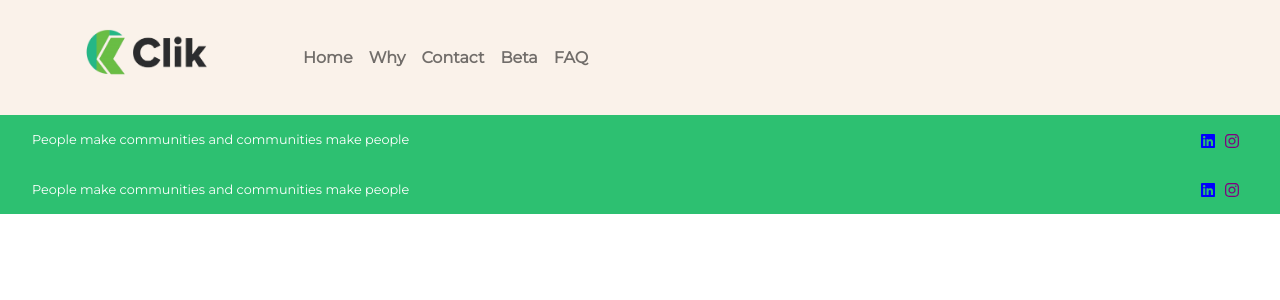
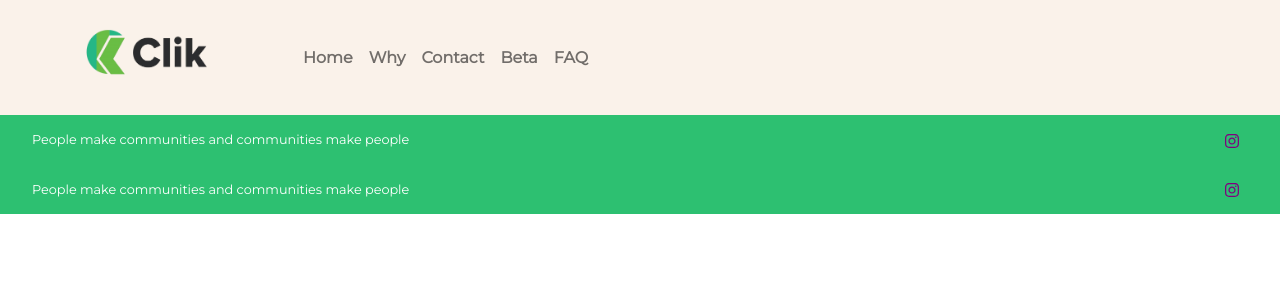
Before and after one commit to liranneta23/clik-landing-page, a Next.js app: page /components/Footer in a window 1280 px wide. Shown: the top 300 px of the page. Built offline with nearby package versions, Linux system fonts and the light colour scheme; no server answers.

Commit message:
remove linkedin button

```diff
--- a/pages/components/Footer.js
+++ b/pages/components/Footer.js
@@ -6,9 +6,9 @@ const Footer = () => {
     <footer>
       <div>People make communities and communities make people</div>
       <div>
-        <a href="">
+        {/*<a href="">
           <FaLinkedin color="blue" />
-        </a>
+        </a>*/}
         <a href="https://www.instagram.com/clikplatform/">
           <FaInstagram color="purple" />
         </a>
```
